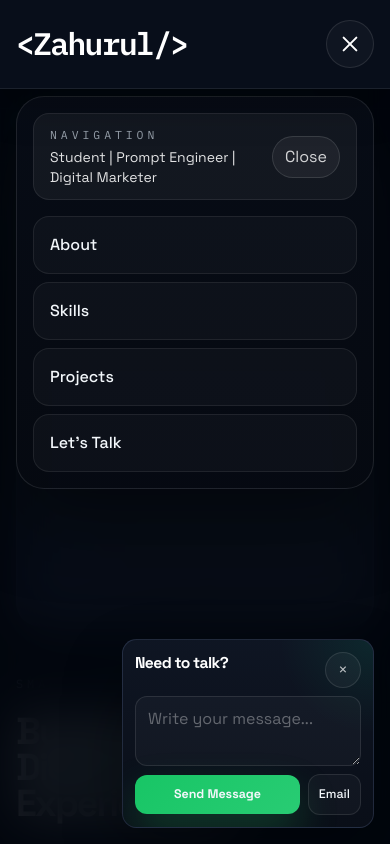
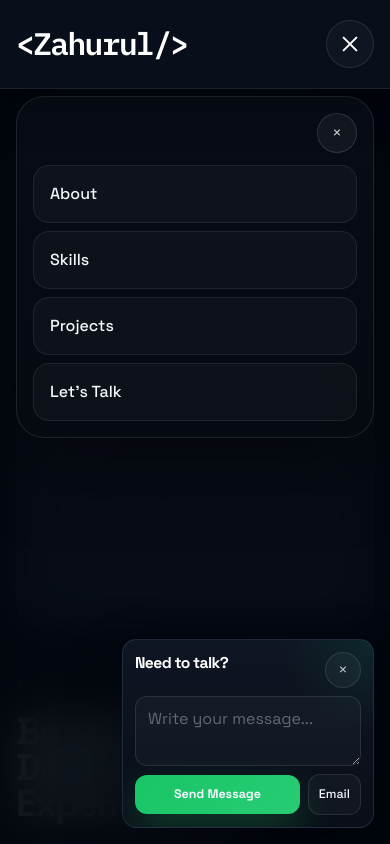
Before and after one commit to JAHURULNILL/jahurul, a React (Vite) app: page / in a window 390 px wide. Both pictures are taken after a click on the button "Open menu". Shown: the top 844 px of the page. Built offline with nearby package versions, Linux system fonts and the light colour scheme.

Commit message:
Refine mobile menu and translucent header

```diff
--- a/src/App.tsx
+++ b/src/App.tsx
@@ -16,6 +16,7 @@ const observedSectionIds = ["about", "skills", "projects", "contact"];
 export default function App() {
   const [activeSection, setActiveSection] = useState("about");
   const [mobileMenuOpen, setMobileMenuOpen] = useState(false);
+  const [isScrolled, setIsScrolled] = useState(false);
 
   useEffect(() => {
     document.title = "Zahurul Haque Nill | Premium Developer Portfolio";
@@ -55,6 +56,19 @@ export default function App() {
     };
   }, [mobileMenuOpen]);
 
+  useEffect(() => {
+    const handleScroll = () => {
+      setIsScrolled(window.scrollY > 24);
+    };
+
+    handleScroll();
+    window.addEventListener("scroll", handleScroll, { passive: true });
+
+    return () => {
+      window.removeEventListener("scroll", handleScroll);
+    };
+  }, []);
+
   return (
     <div className="min-h-screen overflow-x-clip bg-[var(--bg)] text-[var(--text)]">
       <div className="pointer-events-none fixed inset-0 opacity-100">
@@ -69,6 +83,7 @@ export default function App() {
         links={navLinks}
         activeSection={activeSection}
         mobileMenuOpen={mobileMenuOpen}
+        isScrolled={isScrolled}
         onMobileMenuToggle={() => setMobileMenuOpen((value) => !value)}
         onNavigate={() => setMobileMenuOpen(false)}
       />
@@ -89,19 +104,13 @@ export default function App() {
               exit={{ y: -12, opacity: 0, scale: 0.98 }}
               transition={{ duration: 0.28, ease: [0.22, 1, 0.36, 1] }}
             >
-              <div className="mb-4 flex items-center justify-between rounded-2xl border border-white/8 bg-white/5 px-4 py-3">
-                <div>
-                  <p className="font-mono text-[0.72rem] uppercase tracking-[0.34em] text-[var(--muted)]">
-                    Navigation
-                  </p>
-                  <p className="mt-1 text-sm text-white/88">{person.role}</p>
-                </div>
+              <div className="mb-3 flex justify-end">
                 <button
                   type="button"
                   onClick={() => setMobileMenuOpen(false)}
-                  className="rounded-full border border-white/12 bg-white/5 px-3 py-2 text-sm text-white/80 transition hover:border-[var(--accent)]/40 hover:text-white"
+                  className="inline-flex h-10 w-10 items-center justify-center rounded-full border border-white/12 bg-white/5 text-base text-white/80 transition hover:border-[var(--accent)]/40 hover:text-white"
                 >
-                  Close
+                  ×
                 </button>
               </div>
 
--- a/src/components/Navbar.tsx
+++ b/src/components/Navbar.tsx
@@ -10,6 +10,7 @@ type NavbarProps = {
   links: NavLink[];
   activeSection: string;
   mobileMenuOpen: boolean;
+  isScrolled: boolean;
   onMobileMenuToggle: () => void;
   onNavigate: () => void;
 };
@@ -18,12 +19,20 @@ export function Navbar({
   links,
   activeSection,
   mobileMenuOpen,
+  isScrolled,
   onMobileMenuToggle,
   onNavigate,
 }: NavbarProps) {
   return (
     <header className="fixed inset-x-0 top-0 z-50">
-      <div className="border-b border-white/8 bg-[rgba(9,15,28,0.94)] shadow-[0_18px_40px_rgba(0,0,0,0.2)] backdrop-blur-2xl">
+      <div
+        className={[
+          "border-b backdrop-blur-2xl transition duration-300",
+          isScrolled
+            ? "border-white/6 bg-[rgba(9,15,28,0.72)] shadow-[0_14px_30px_rgba(0,0,0,0.14)]"
+            : "border-white/8 bg-[rgba(9,15,28,0.94)] shadow-[0_18px_40px_rgba(0,0,0,0.2)]",
+        ].join(" ")}
+      >
         <div className="mx-auto flex max-w-[1400px] items-center justify-between px-4 py-5 sm:px-6 lg:px-8">
           <a
             href="#home"
--- a/src/components/WhoAmISection.tsx
+++ b/src/components/WhoAmISection.tsx
@@ -14,6 +14,9 @@ export function WhoAmISection() {
     <section id="about" className="scroll-mt-28 px-4 py-16 sm:px-6 lg:px-8 lg:py-24">
       <div className="mx-auto max-w-7xl">
         <div className="grid gap-6">
+          <Reveal>
+            <p className="font-mono text-[0.74rem] uppercase tracking-[0.34em] text-[#9ef8d5]">who.am.i?</p>
+          </Reveal>
           <Reveal delay={0.08}>
             <motion.div
               whileHover={{ y: -8 }}
```
